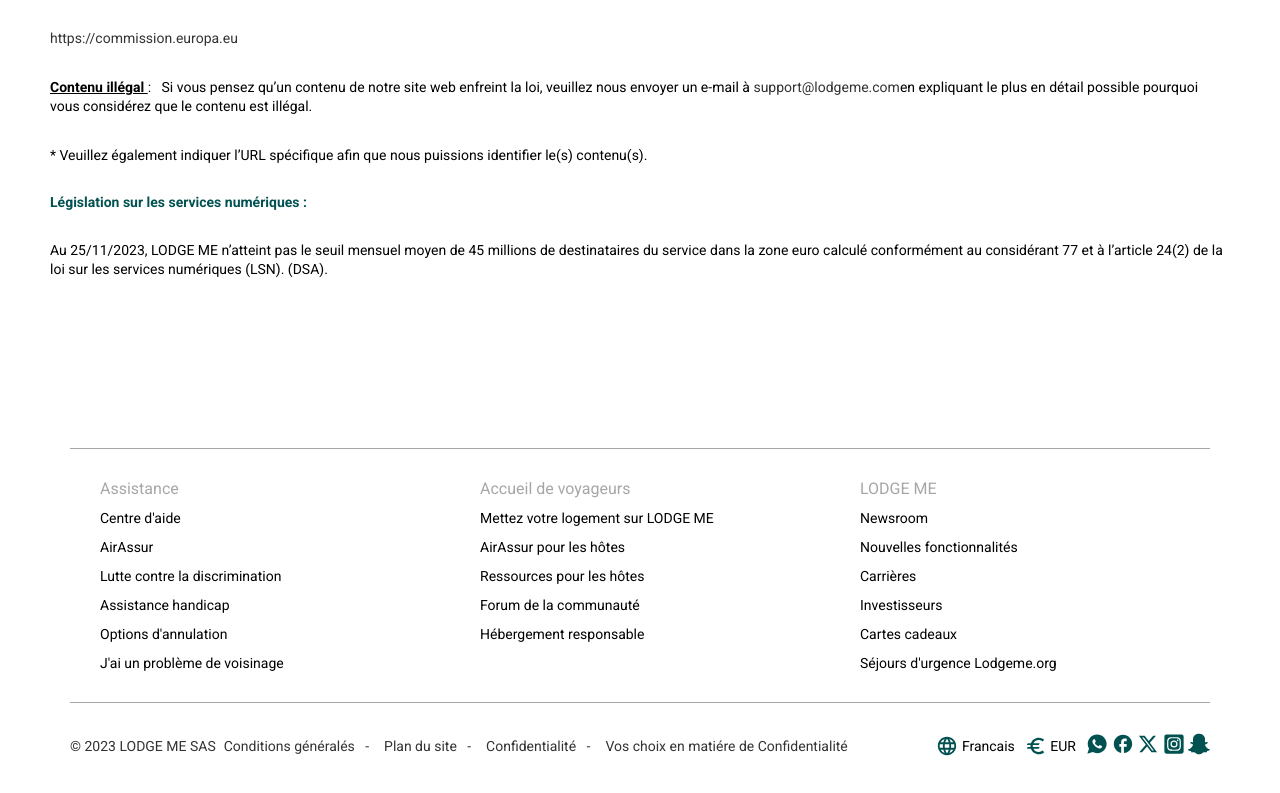
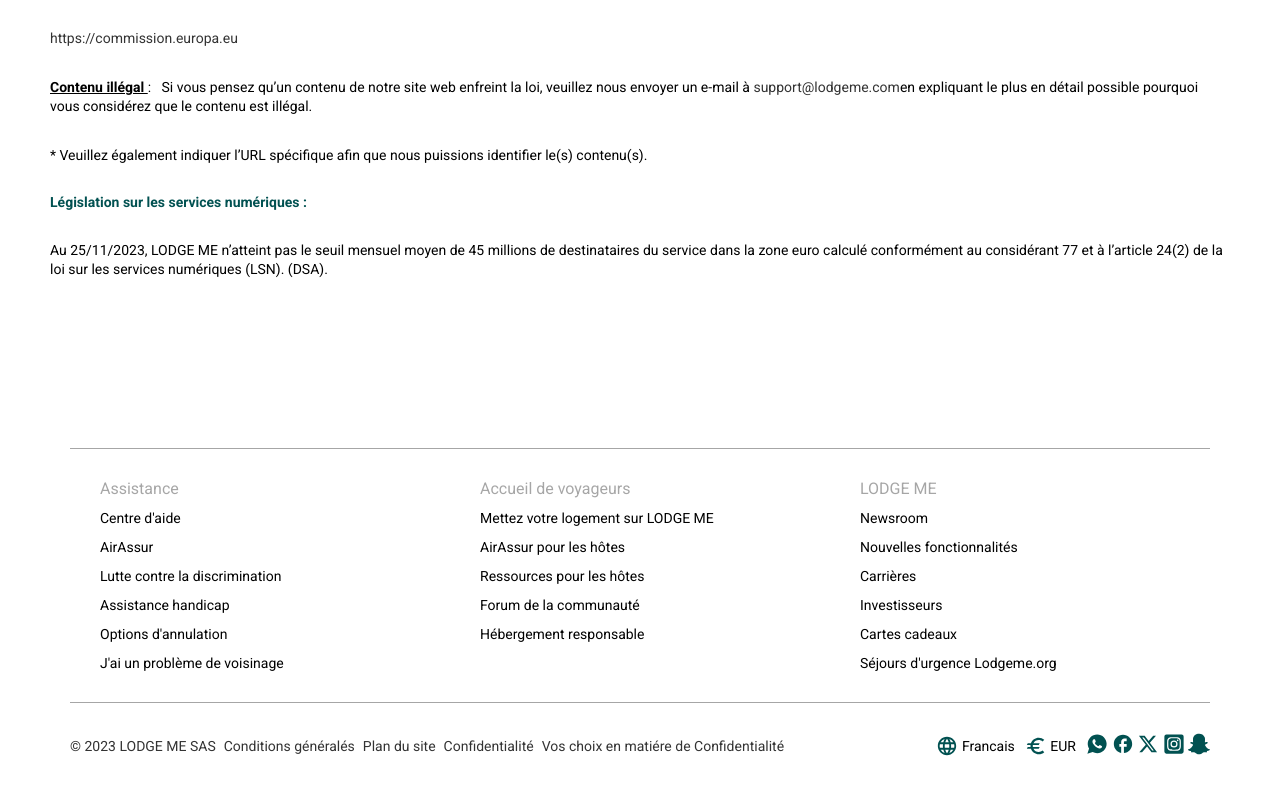
Before and after one commit to Adithyavarun-creator/lodgeme-trial, a React (Create React App) app: page /company-details in a window 1280 px wide. Shown: the part 935-1728 px from the top of the page. Built offline with nearby package versions, Linux system fonts and the light colour scheme.

Commit message:
hyphen removed

```diff
--- a/src/components/Footer/Footer.jsx
+++ b/src/components/Footer/Footer.jsx
@@ -101,14 +101,10 @@
             © 2023 LODGE ME SAS
           </Link>
           <Link className="linkStyle footer_centertext">
-            Conditions généralés &nbsp; - &nbsp;
+            Conditions généralés
           </Link>
-          <Link className="linkStyle footer_centertext">
-            Plan du site &nbsp; - &nbsp;
-          </Link>
-          <Link className="linkStyle footer_centertext">
-            Confidentialité &nbsp; - &nbsp;
-          </Link>
+          <Link className="linkStyle footer_centertext">Plan du site</Link>
+          <Link className="linkStyle footer_centertext">Confidentialité</Link>
           <Link className="linkStyle footer_centertext">
             Vos choix en matiére de Confidentialité
           </Link>
```
